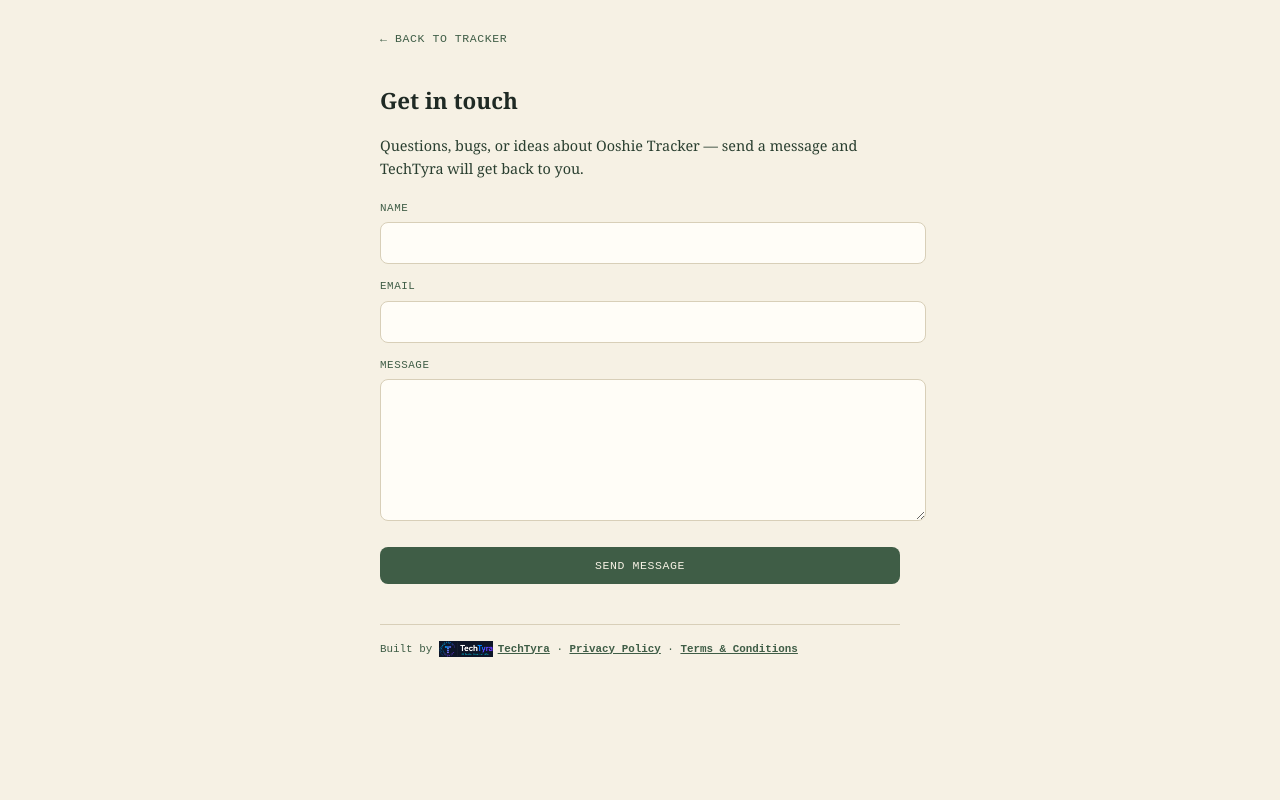
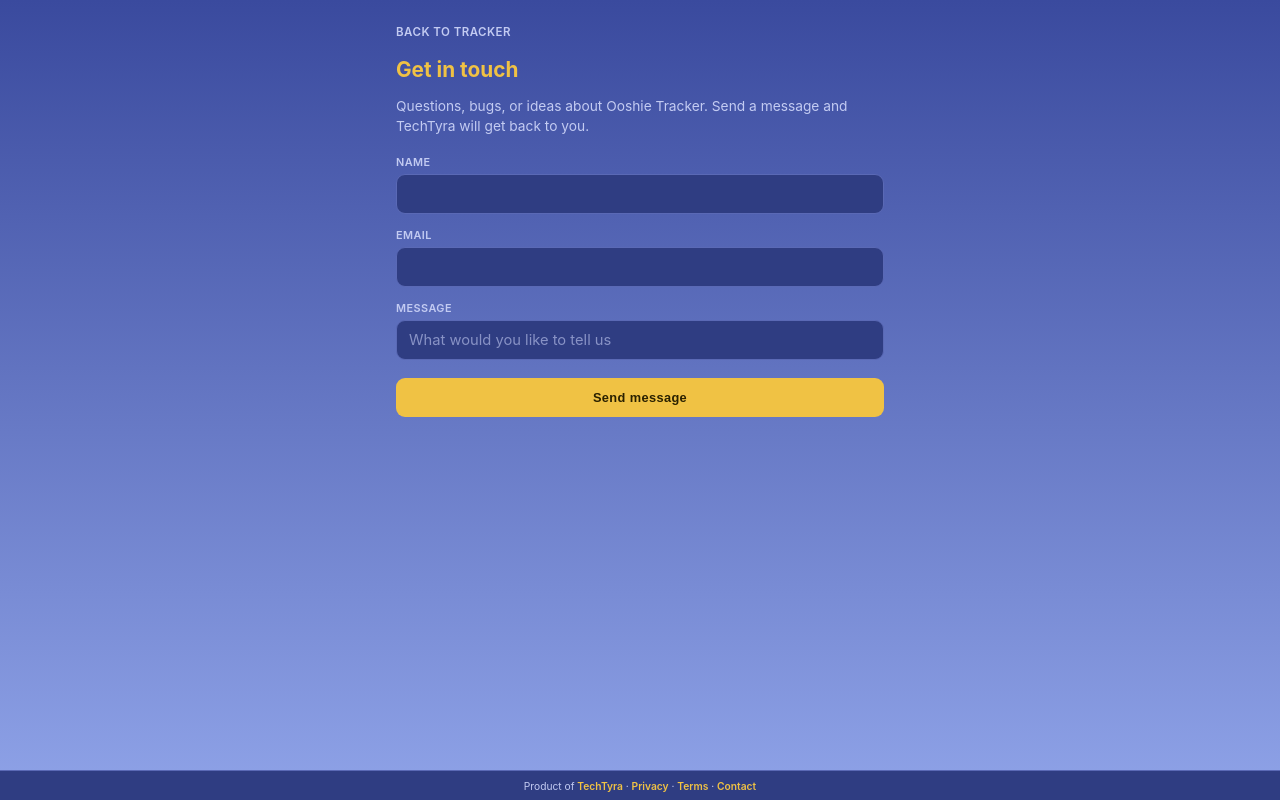
Before and after one commit to saurab8/ooshie-tracker, a website: page public/contact.html in a window 1280 px wide. Drawn offline with Linux system fonts and the light colour scheme.

Commit message:
Add files via upload

```diff
--- a/public/contact.html
+++ b/public/contact.html
@@ -3,62 +3,84 @@
 <head>
 <meta charset="UTF-8">
 <meta name="viewport" content="width=device-width, initial-scale=1.0">
-<title>Contact — Ooshie Tracker</title>
+<title>Contact - Ooshie Tracker</title>
 <style>
+  :root{
+    --bg-top:#3A4A9E;
+    --bg-bottom:#8FA3E8;
+    --panel:#2F3D82;
+    --line:#5A69B5;
+    --ink:#F5F3FF;
+    --sub:#C3CBF2;
+    --gold:#F0C244;
+    --teal:#4FC3B0;
+    --coral:#E8674F;
+  }
+  *{box-sizing:border-box;}
+  html,body{margin:0;padding:0;height:100%;overflow-x:hidden;}
   body{
-    background:#F6F1E4;
-    color:#1F2A24;
-    font-family:'Iowan Old Style','Georgia',serif;
+    background:linear-gradient(180deg, var(--bg-top) 0%, var(--bg-bottom) 100%);
+    background-attachment:fixed;
+    color:var(--ink);
+    font-family:-apple-system,BlinkMacSystemFont,'Segoe UI',Roboto,sans-serif;
+    min-height:100vh;
+    display:flex;
+    flex-direction:column;
+    width:100%;
+  }
+  .wrap{
     max-width:520px;
+    width:100%;
     margin:0 auto;
-    padding:24px 20px 60px;
-    line-height:1.6;
+    padding:20px 16px 24px;
+    flex:1 0 auto;
+    box-sizing:border-box;
   }
-  h1{font-size:1.4rem;margin-bottom:6px;}
-  p.intro{font-size:0.9rem;color:#2A3F30;margin-bottom:20px;}
+  h1{font-size:1.3rem;margin:0 0 4px;color:var(--gold);}
+  p.intro{font-size:0.86rem;color:var(--sub);margin-bottom:18px;line-height:1.5;}
   .back{
     display:inline-block;
-    margin-bottom:20px;
-    font-family:'Courier New',monospace;
+    margin-bottom:18px;
     font-size:0.72rem;
     text-transform:uppercase;
-    letter-spacing:0.05em;
-    color:#3F5D46;
+    letter-spacing:0.04em;
+    color:var(--sub);
     text-decoration:none;
+    font-weight:600;
   }
   label{
     display:block;
-    font-family:'Courier New',monospace;
     font-size:0.68rem;
     text-transform:uppercase;
-    letter-spacing:0.05em;
-    color:#3F5D46;
+    letter-spacing:0.04em;
+    color:var(--sub);
     margin-bottom:5px;
     margin-top:14px;
+    font-weight:600;
   }
-  input, textarea{
+  input{
     width:100%;
     padding:10px 12px;
-    border:1px solid #D8CFB8;
-    border-radius:8px;
-    background:#FFFDF7;
-    font-family:'Iowan Old Style','Georgia',serif;
-    font-size:0.95rem;
-    color:#1F2A24;
+    border:1px solid var(--line);
+    border-radius:9px;
+    background:var(--panel);
+    font-family:inherit;
+    font-size:0.92rem;
+    color:var(--ink);
+    box-sizing:border-box;
   }
-  textarea{min-height:120px;resize:vertical;}
+  input::placeholder{color:var(--sub);opacity:0.6;}
   button{
     margin-top:18px;
     width:100%;
-    background:#3F5D46;
-    color:#F6F1E4;
+    background:var(--gold);
+    color:#2A2100;
     border:none;
-    border-radius:8px;
+    border-radius:9px;
     padding:12px 20px;
-    font-family:'Courier New',monospace;
-    font-size:0.72rem;
-    letter-spacing:0.05em;
-    text-transform:uppercase;
+    font-size:0.8rem;
+    font-weight:700;
+    letter-spacing:0.03em;
     cursor:pointer;
   }
   button:disabled{opacity:0.6;cursor:default;}
@@ -66,41 +88,40 @@
     margin-top:14px;
     font-size:0.85rem;
     padding:10px 12px;
-    border-radius:8px;
+    border-radius:9px;
     display:none;
   }
   #formMsg.success{
     display:block;
-    background:#E4EEE6;
-    color:#2A3F30;
+    background:rgba(79,195,176,0.18);
+    color:var(--teal);
   }
   #formMsg.error{
     display:block;
-    background:#F5E1DA;
-    color:#B5563C;
+    background:rgba(232,103,79,0.18);
+    color:var(--coral);
   }
   footer{
-    margin-top:40px;
-    padding-top:16px;
-    border-top:1px solid #D8CFB8;
-    font-family:'Courier New',monospace;
-    font-size:0.68rem;
-    color:#3F5D46;
+    flex-shrink:0;
+    width:100%;
+    background:var(--panel);
+    color:var(--sub);
+    padding:8px 4px 6px;
+    font-size:0.64rem;
+    text-align:center;
+    border-top:1px solid var(--line);
+    line-height:1.5;
   }
-  footer a{color:#3F5D46;font-weight:700;}
-  footer img.logo{
-    height:16px;
-    vertical-align:middle;
-    margin-right:5px;
-  }
+  footer a{color:var(--gold);font-weight:600;text-decoration:none;}
 </style>
 </head>
 <body>
 
-<a class="back" href="index.html">&larr; Back to tracker</a>
+<div class="wrap">
+<a class="back" href="index.html">Back to tracker</a>
 
 <h1>Get in touch</h1>
-<p class="intro">Questions, bugs, or ideas about Ooshie Tracker &mdash; send a message and TechTyra will get back to you.</p>
+<p class="intro">Questions, bugs, or ideas about Ooshie Tracker. Send a message and TechTyra will get back to you.</p>
 
 <form id="contactForm">
   <input type="hidden" name="access_key" value="c6f64ea8-cb9e-445e-8f53-57768e995db9">
@@ -114,14 +135,18 @@
   <input type="email" id="email" name="email" required>
 
   <label for="message">Message</label>
-  <textarea id="message" name="message" required></textarea>
+  <input type="text" id="message" name="message" required placeholder="What would you like to tell us">
 
   <button type="submit" id="submitBtn">Send message</button>
   <div id="formMsg"></div>
 </form>
+</div>
 
 <footer>
-  Built by <a href="https://techtyra.com.au" target="_blank" rel="noopener"><img class="logo" src="assets/techtyra-logo.png" alt="TechTyra">TechTyra</a> &middot; <a href="privacy.html">Privacy Policy</a> &middot; <a href="terms.html">Terms &amp; Conditions</a>
+  Product of <a href="https://techtyra.com.au" target="_blank" rel="noopener">TechTyra</a>
+  &middot; <a href="privacy.html">Privacy</a>
+  &middot; <a href="terms.html">Terms</a>
+  &middot; <a href="contact.html">Contact</a>
 </footer>
 
 <script>
@@ -132,7 +157,7 @@
   form.addEventListener('submit', async function(e){
     e.preventDefault();
     btn.disabled = true;
-    btn.textContent = 'Sending...';
+    btn.textContent = 'Sending';
     msg.style.display = 'none';
     msg.className = '';
 
@@ -144,14 +169,14 @@
       });
       const data = await res.json();
       if(data.success){
-        msg.textContent = "Thanks — your message has been sent. We'll get back to you soon.";
+        msg.textContent = "Thanks, your message has been sent. We will get back to you soon.";
         msg.className = 'success';
         form.reset();
       } else {
         throw new Error(data.message || 'Something went wrong');
       }
     }catch(err){
-      msg.textContent = "Couldn't send your message right now. Please try again shortly.";
+      msg.textContent = "Could not send your message right now. Please try again shortly.";
       msg.className = 'error';
     }finally{
       btn.disabled = false;
```
Also changed, not shown: public/index.html (+6 -4 lines), public/privacy.html (+57 -35 lines), public/terms.html (+56 -34 lines).
